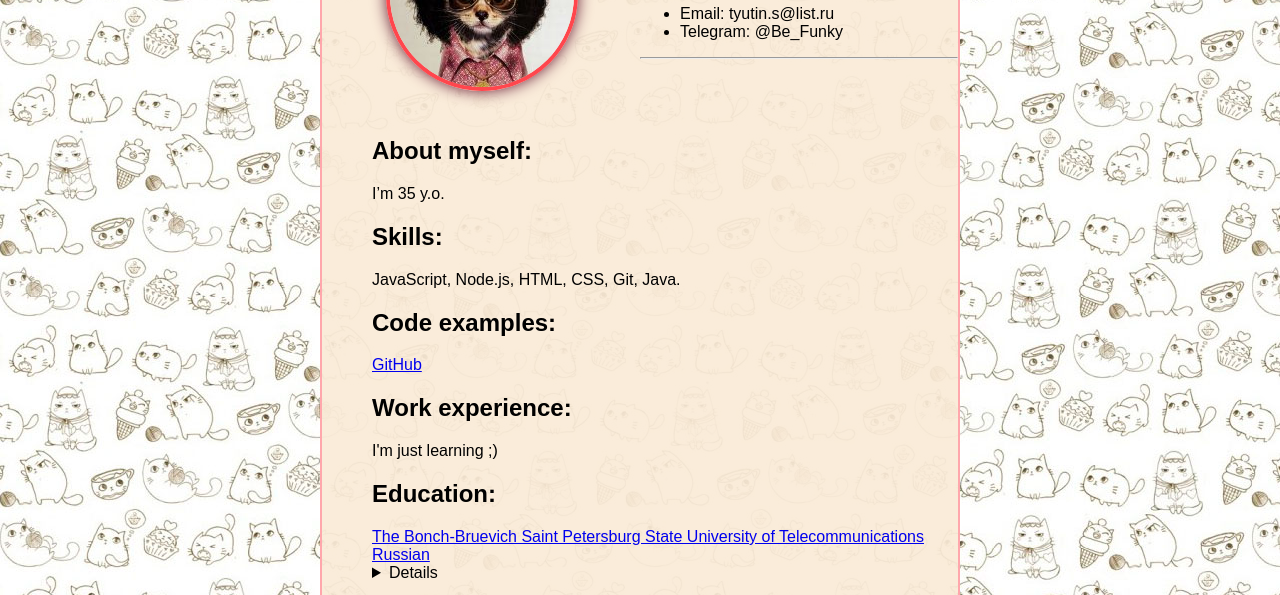
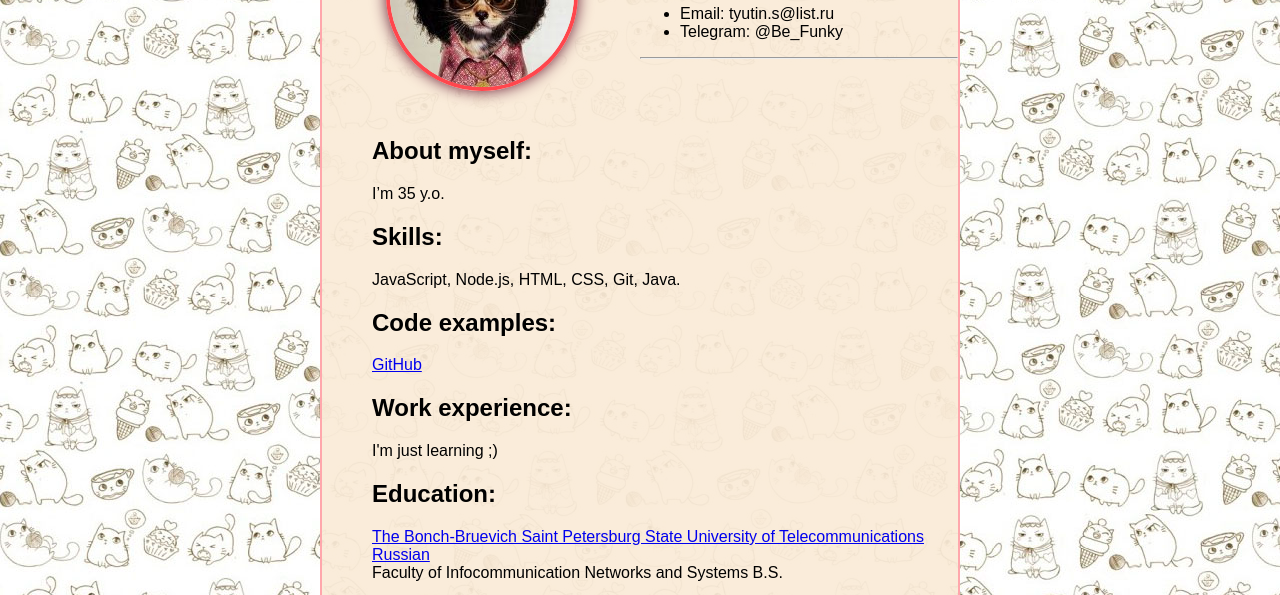
Before and after one commit to B3Funky/rsschool-cv, a plain HTML site: page index.html in a window 1280 px wide. Shown: the part 205-800 px from the top of the page. Drawn offline with Linux system fonts and the light colour scheme; a web font is replaced by a local one.

Commit message:
refactor: formatting

```diff
--- a/index.html
+++ b/index.html
@@ -39,9 +39,7 @@
         <h2>Education:</h2>
         <a href="https://www.sut.ru/" target="_blank">The Bonch-Bruevich Saint Petersburg State University of
             Telecommunications Russian</a>
-        <details>
-            Faculty of Infocommunication Networks and Systems B.S.
-        </details>
+        <div>Faculty of Infocommunication Networks and Systems B.S.</div>
 
         <h2>English level:</h2>
         <div>A2</div>
```
Also changed, not shown: 1 other file.
